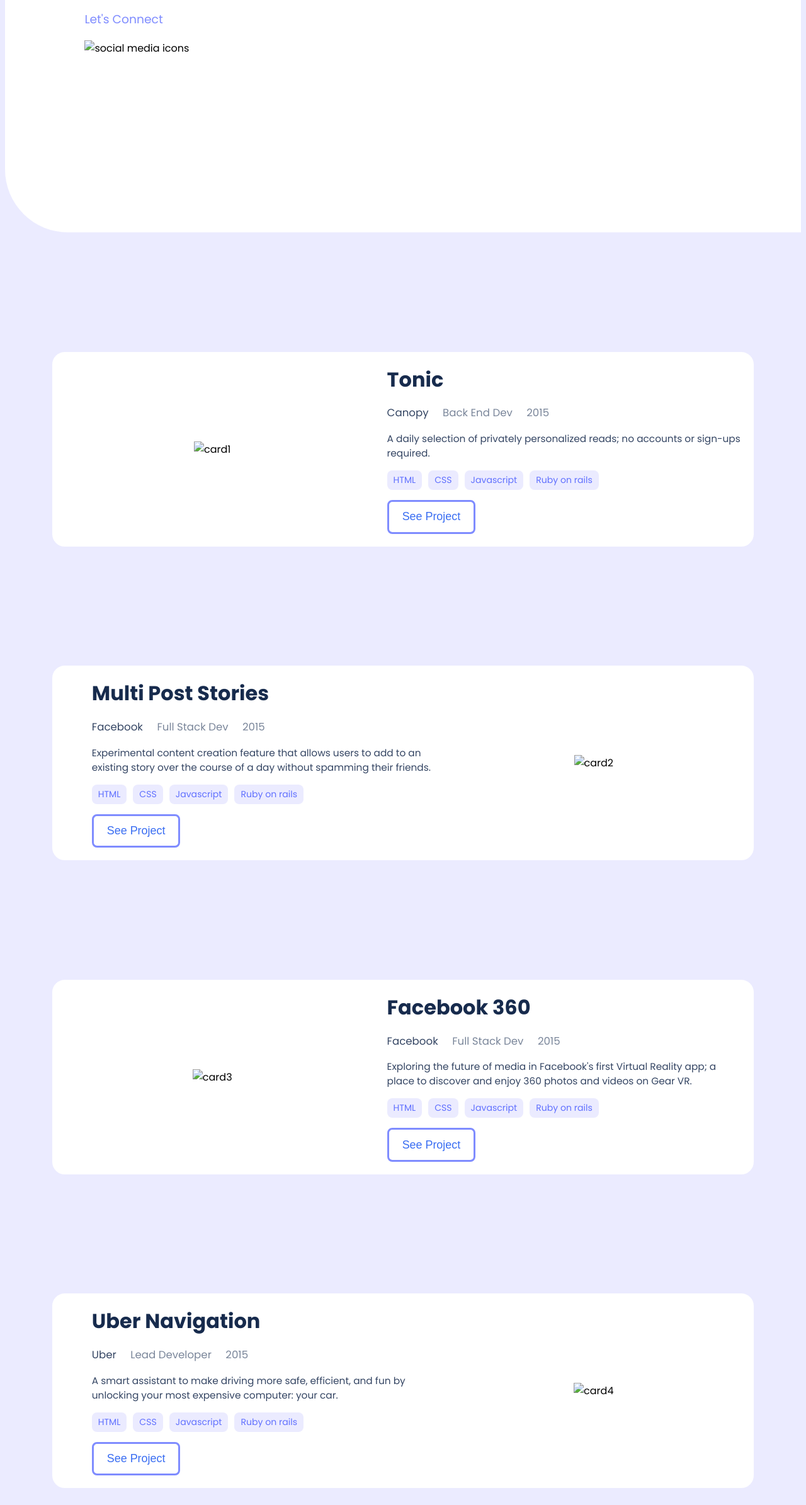
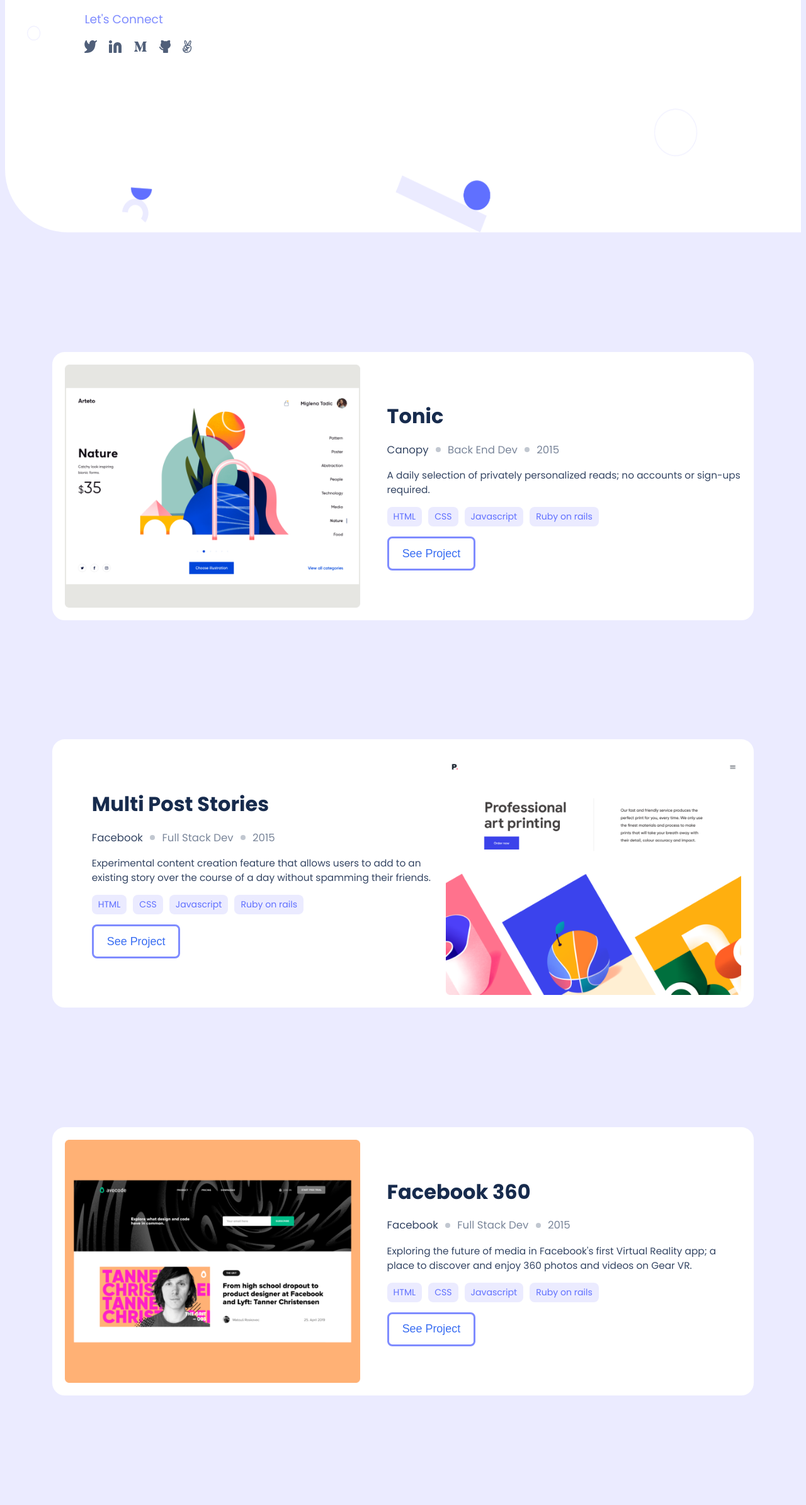
Before and after one commit to SaadZaidi5/Portfolio, a website: page index.html in a window 1280 px wide. Shown: the part 410-2800 px from the top of the page at 63% size. Drawn offline with Linux system fonts and the light colour scheme.

Commit message:
Worked on Cards of Desktop Version

```diff
--- a/index.html
+++ b/index.html
@@ -9,7 +9,7 @@
 <body>
     <div class="nav">
         <h1 class="mylogo">My Logo</h1>
-        <img src="./images/Menu.svg" alt="hamburger menu icon" class="menu">
+        <img src="./icons/Menu.svg" alt="hamburger menu icon" class="menu">
         <div class="nav-links">
             <a href="#work-section" class="nav-link">Portfolio</a>
             <a href="#about" class="nav-link">About</a>
@@ -20,21 +20,21 @@
         <h1 class="intro-head">I'm Saad Zaidi. Glad to see you!</h1>
         <p class="intro">I'm a software developer! I can help you build a product , feature or website Look through some of my work and experience! If you like what you see and have a project you need coded, don't hesitate to contact me.</p>
         <h3 class="connect">Let's Connect</h3>
-        <img src="./images/SocialMedia.svg" alt="social media icons" class="lets-connect">
+        <img src="./icons/SocialMedia.svg" alt="social media icons" class="lets-connect">
     </div>
     <div id="work-section" class="worksection">
         <div class="card">
             <div class="img">
-                <img class="mob-hide" src="./images/desktop/Snapshoot1.png" alt="card1">
-                <img class="pc-hide" src="./images/Snapshoot1.png" alt="card1">
+                <img class="mob-hide" src="./icons/desktop/Snapshoot1.png" alt="card1">
+                <img class="pc-hide" src="./icons/Snapshoot1.png" alt="card1">
             </div>
             <div class="card-details">
                 <h1>Tonic</h1>
                 <div class="techs">
                     <h3 class="tech-item no-margin font">Canopy</h3>
-                    <img src="./images/Counter.svg" alt="">
+                    <img src="./icons/Counter.svg" alt="">
                     <h3 class="tech-item">Back End Dev</h3>
-                    <img src="./images/Counter.svg" alt="">
+                    <img src="./icons/Counter.svg" alt="">
                     <h3 class="tech-item">2015</h3>
                 </div>
                 <p>A daily selection of privately personalized reads; no accounts or sign-ups required.</p>
@@ -49,8 +49,8 @@
         </div>
         <div class="card reverse-card">
             <div class="img">
-                <img class="mob-hide" src="./images/desktop/Snapshoot2.png" alt="card2">
-                <img class="pc-hide" src="./images/Snapshoot2.png" alt="card2">
+                <img class="mob-hide" src="./icons/desktop/Snapshoot2.png" alt="card2">
+                <img class="pc-hide" src="./icons/Snapshoot2.png" alt="card2">
             </div>
             <div class="card-details">
                 <h1 class="pc-hide">Multi Post Stories</h1>
@@ -58,10 +58,10 @@
                 <div class="techs">
                     <h3 class="tech-item no-margin mob-hide  font">Facebook</h3>
                     <h3 class="tech-item no-margin pc-hide">Canopy</h3>
-                    <img src="./images/Counter.svg" alt="">
+                    <img src="./icons/Counter.svg" alt="">
                     <h3 class="tech-item pc-hide">Back End Dev</h3>
                     <h3 class="tech-item mob-hide">Full Stack Dev</h3>
-                    <img src="./images/Counter.svg" alt="">
+                    <img src="./icons/Counter.svg" alt="">
                     <h3 class="tech-item">2015</h3>
                 </div>
                 <p class="pc-hide">A daily selection of privately personalized reads; no accounts or sign-ups required.</p>
@@ -77,8 +77,8 @@
         </div>
         <div class="card">
             <div class="img">
-                <img class="mob-hide" src="./images/desktop/Snapshoot3.png" alt="card3">
-                <img class="pc-hide" src="./images/Snapshoot3.png" alt="card3">
+                <img class="mob-hide" src="./icons/desktop/Snapshoot3.png" alt="card3">
+                <img class="pc-hide" src="./icons/Snapshoot3.png" alt="card3">
             </div>
             <div class="card-details">
                 <h1 class="pc-hide">Tonic</h1>
@@ -86,10 +86,10 @@
                 <div class="techs">
                     <h3 class="tech-item no-margin mob-hide font">Facebook</h3>
                     <h3 class="tech-item no-margin pc-hide">Canopy</h3>
-                    <img src="./images/Counter.svg" alt="">
+                    <img src="./icons/Counter.svg" alt="">
                     <h3 class="tech-item pc-hide">Back End Dev</h3>
                     <h3 class="tech-item mob-hide">Full Stack Dev</h3>
-                    <img src="./images/Counter.svg" alt="">
+                    <img src="./icons/Counter.svg" alt="">
                     <h3 class="tech-item">2015</h3>
                 </div>
                 <p class="pc-hide">A daily selection of privately personalized reads; no accounts or sign-ups required.</p>
@@ -106,8 +106,8 @@
         </div>
         <div class="card reverse-card">
             <div class="img">
-                <img class="mob-hide" src="./images/desktop/Snapshoot4.png" alt="card4">
-                <img class="pc-hide" src="./images/Snapshoot4.png" alt="card4">
+                <img class="mob-hide" src="./icons/desktop/Snapshoot4.png" alt="card4">
+                <img class="pc-hide" src="./icons/Snapshoot4.png" alt="card4">
             </div>
             <div class="card-details">
                 <h1 class="mob-hide">Uber Navigation</h1>
@@ -115,10 +115,10 @@
                 <div class="techs">
                     <h3 class="tech-item no-margin pc-hide">Canopy</h3>
                     <h3 class="tech-item no-margin mob-hide font">Uber</h3>
-                    <img src="./images/Counter.svg" alt="">
+                    <img src="./icons/Counter.svg" alt="">
                     <h3 class="tech-item pc-hide">Back End Dev</h3>
                     <h3 class="tech-item mob-hide">Lead Developer</h3>
-                    <img src="./images/Counter.svg" alt="">
+                    <img src="./icons/Counter.svg" alt="">
                     <h3 class="tech-item">2015</h3>
                 </div>
                 <p class="pc-hide">A daily selection of privately personalized reads; no accounts or sign-ups required.</p>
@@ -138,35 +138,35 @@
             <h1>About Myself</h1>
             <p>Hello I'm a software developer! I can help you build a product , feature or website. Look through some of my work and experience! If you like what you see and have a project you need coded, don't hesitate to contact me.</p>
             <h3 class="connect-skills">Let's Connect</h3>
-            <img src="./images/SocialMedia.svg" alt="social media icons" class="lets-connect-skills">
+            <img src="./icons/SocialMedia.svg" alt="social media icons" class="lets-connect-skills">
             <button class="resume-button" >Get my resume</button>
         </div>
         <div class="langs">
             <div class="list-header">
                 <h3>Languages</h3>
-                <img src="./images/arrowdown.svg" alt="arrow">
+                <img src="./icons/arrowdown.svg" alt="arrow">
             </div>
             <div class="languages">
                 <div class="lang-item">
-                    <img src="./images/js.svg" alt="">
+                    <img src="./icons/js.svg" alt="">
                     <h3>Javascript</h3>
                 </div>
                 <div class="lang-item">
-                    <img src="./images/html.svg" alt="">
+                    <img src="./icons/html.svg" alt="">
                     <h3>HTML</h3>
                 </div>
                 <div class="lang-item">
-                    <img src="./images/css.svg" alt="">
+                    <img src="./icons/css.svg" alt="">
                     <h3>CSS</h3>
                 </div>
             </div>
             <div class="list-header border">
                 <h3>Frameworks</h3>
-                <img src="./images/arrow.svg" alt="arrow">
+                <img src="./icons/arrow.svg" alt="arrow">
             </div>
             <div class="list-header border">
                 <h3>Skills</h3>
-                <img src="./images/arrow.svg" alt="arrow">
+                <img src="./icons/arrow.svg" alt="arrow">
             </div>
         </div>
     </div>
@@ -174,7 +174,7 @@
         <div class="form-background">
             <h1>Contact me</h1>
             <p>If you have an application you are interested in developing, a feature that you need built or a project that needs coding. I'd love to help with it!</p>
-            <form class="form" action="https://formspree.io/f/xleyodbz" method="post">
+            <form class="form" action="https://formspree.io/f/mrgwoqqp" method="post">
                 <input class="name" name="full-name" type="text" placeholder="Name" required>
                 <input class="name" name="email" type="email" placeholder="Email" required>
                 <textarea class="text" name="message" type="text" placeholder="Enter your message here..." required></textarea>
--- a/styles.css
+++ b/styles.css
@@ -33,7 +33,7 @@
 .headline {
   width: 100%;
   height: auto;
-  background-image: url(./images/header.png);
+  background-image: url(./icons/header.png);
   background-repeat: no-repeat;
   background-size: cover;
   border-bottom-left-radius: 50px;
@@ -319,7 +319,7 @@
 }
 
 .form-background {
-  background-image: url(./images/formbackground.png);
+  background-image: url(./icons/formbackground.png);
   background-repeat: no-repeat;
   background-size: 50%;
   background-position: right;
@@ -491,7 +491,7 @@
   }
 
   .headline {
-    background-image: url(./images/desktop/headerbackground.png);
+    background-image: url(./icons/desktop/headerbackground.png);
     background-size: 100% 100%;
     background-repeat: no-repeat;
     height: 90vh;
@@ -603,7 +603,7 @@
   }
 
   .form-background {
-    background-image: url(./images/desktop/contactdesktop.png);
+    background-image: url(./icons/desktop/contactdesktop.png);
     background-position: center;
     background-size: 100%;
     background-repeat: no-repeat;
```
